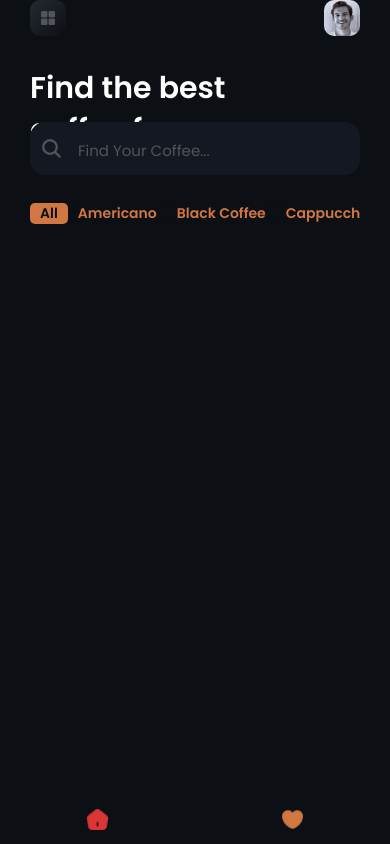
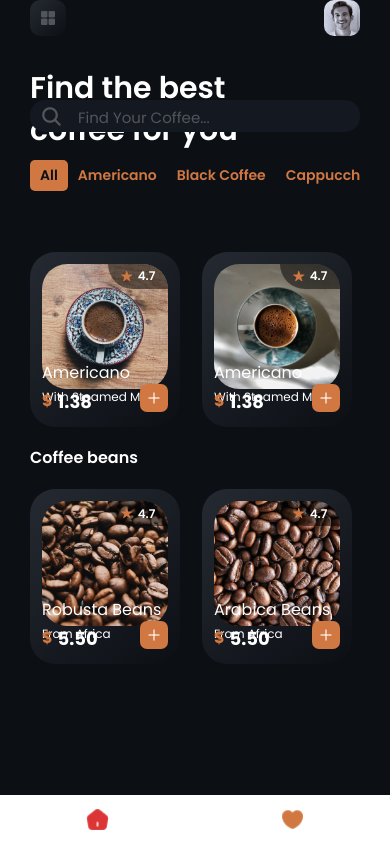
Before and after one commit to yassineltayeb/react-native-coffee-shop, a React Native app: screen /Home in a window 390 px wide. Built offline with nearby package versions, Linux system fonts and the light colour scheme.

Commit message:
added coffees and beans

```diff
--- a/App.tsx
+++ b/App.tsx
@@ -35,7 +35,7 @@ export default function App() {
 
   return (
     <Provider store={store}>
-      <StatusBar style="dark" />
+      <StatusBar style="light" />
       <Navigation />
     </Provider>
   );
--- a/components/common/Navigation.tsx
+++ b/components/common/Navigation.tsx
@@ -18,7 +18,7 @@ const Navigation: React.FC<NavigationProps> = ({}) => {
             // backgroundColor: COLORS.primaryBlackHex,
             backgroundColor: `rgba(${COLORS.primaryBlackHex}, 0.5)`,
             borderTopWidth: 0,
-            position:"absolute"
+            // position:"absolute"
           },
           tabBarShowLabel: false,
           tabBarActiveTintColor: COLORS.primaryRedHex,
--- /dev/null
+++ b/components/home/CardItem.tsx
@@ -0,0 +1,151 @@
+import {
+  ImageBackground,
+  Pressable,
+  StyleSheet,
+  Text,
+  View,
+} from "react-native";
+import React from "react";
+import { COLORS, FONTFAMILY, FONTSIZE } from "theme/these";
+import { LinearGradient } from "expo-linear-gradient";
+import Ionicons from "@expo/vector-icons/Ionicons";
+import { FontAwesome } from "@expo/vector-icons";
+
+interface CoffeesItemProps {
+  coffee: any;
+}
+
+const CardItem: React.FC<CoffeesItemProps> = ({ coffee }) => {
+  return (
+    <Pressable>
+      <LinearGradient
+        start={{ x: 0, y: 0 }}
+        end={{ x: 1, y: 1 }}
+        colors={[COLORS.primaryGreyHex, COLORS.primaryBlackHex]}
+        style={styles.itemContainer}
+      >
+        <ImageBackground
+          source={coffee.imagelink_square}
+          imageStyle={styles.image}
+          style={styles.imageBackground}
+          resizeMode="cover"
+        >
+          <View style={styles.ratingContainer}>
+            <Ionicons
+              name="star"
+              size={FONTSIZE.size_12}
+              color={COLORS.primaryOrangeHex}
+            />
+            <Text style={styles.rating}>{coffee.average_rating}</Text>
+          </View>
+        </ImageBackground>
+        <View style={styles.coffeeDetailsContainer}>
+          <Text style={styles.coffeeName}>{coffee.name}</Text>
+          <Text style={styles.specialIngredient}>
+            {coffee.special_ingredient}
+          </Text>
+        </View>
+        <View style={styles.footerContainer}>
+          <View style={styles.priceContainer}>
+            <Text style={styles.priceIcon}>$</Text>
+            <Text style={styles.price}>{coffee.prices[0].price}</Text>
+          </View>
+          <View style={styles.addButton}>
+            <Ionicons
+              name="add"
+              size={FONTSIZE.size_18}
+              color={COLORS.primaryWhiteHex}
+              style={styles.addButtonIcon}
+            />
+          </View>
+        </View>
+      </LinearGradient>
+    </Pressable>
+  );
+};
+
+const styles = StyleSheet.create({
+  itemContainer: {
+    flex: 1,
+    backgroundColor: COLORS.primaryOrangeHex,
+    borderRadius: 25,
+    marginRight: 22,
+    height: 250,
+    width: 150,
+    padding: 12,
+  },
+  imageBackground: {
+    flex: 1,
+  },
+  image: {
+    width: "100%",
+    height: 125,
+    borderRadius: 25,
+  },
+  ratingContainer: {
+    backgroundColor: "rgba(0, 0, 0, 0.5)",
+    width: 60,
+    height: 25,
+    position: "absolute",
+    right: 0,
+    borderTopRightRadius: 25,
+    borderBottomLeftRadius: 25,
+    flex: 1,
+    flexDirection: "row",
+    justifyContent: "center",
+    alignItems: "center",
+    padding: 4,
+  },
+  rating: {
+    color: COLORS.primaryWhiteHex,
+    fontFamily: FONTFAMILY.poppins_semibold,
+    fontSize: FONTSIZE.size_12,
+    marginLeft: 5,
+  },
+  coffeeDetailsContainer: {
+    flex: 1,
+    marginTop: 12,
+  },
+  coffeeName: {
+    color: COLORS.primaryWhiteHex,
+    fontFamily: FONTFAMILY.poppins_regular,
+    fontSize: FONTSIZE.size_16,
+    marginTop: 30,
+  },
+  specialIngredient: {
+    color: COLORS.primaryWhiteHex,
+    fontFamily: FONTFAMILY.poppins_regular,
+    fontSize: FONTSIZE.size_12,
+    marginTop: 3,
+  },
+  footerContainer: {
+    flexDirection: "row",
+    justifyContent: "space-between",
+  },
+  priceContainer: {
+    flexDirection: "row",
+    marginTop: 4,
+  },
+  priceIcon: {
+    color: COLORS.primaryOrangeHex,
+    fontFamily: FONTFAMILY.poppins_bold,
+    fontSize: FONTSIZE.size_16,
+    marginRight: 5,
+  },
+  price: {
+    color: COLORS.primaryWhiteHex,
+    fontFamily: FONTFAMILY.poppins_bold,
+    fontSize: FONTSIZE.size_18,
+  },
+  addButton: {
+    height: 28,
+    width: 28,
+    backgroundColor: COLORS.primaryOrangeHex,
+    borderRadius: 7,
+    justifyContent: "center",
+    alignItems: "center",
+  },
+  addButtonIcon: {},
+});
+
+export default CardItem;
--- /dev/null
+++ b/components/home/CardsList.tsx
@@ -0,0 +1,24 @@
+import { FlatList, StyleSheet } from "react-native";
+import React from "react";
+import CardItem from "./CardItem";
+
+interface CoffeesListProps {
+  items: any[];
+  style?: any;
+}
+
+const CardsList: React.FC<CoffeesListProps> = ({ items: coffees, style }) => {
+  return (
+    <FlatList
+      horizontal
+      showsHorizontalScrollIndicator={false}
+      data={coffees}
+      renderItem={({ item }) => <CardItem coffee={item} />}
+      keyExtractor={(item, index) => item.id}
+    />
+  );
+};
+
+const styles = StyleSheet.create({});
+
+export default CardsList;
--- a/components/home/Categories.tsx
+++ b/components/home/Categories.tsx
@@ -48,6 +48,7 @@ const Categories: React.FC<CategoriesProps> = ({
 const styles = StyleSheet.create({
   itemContainer: {
     paddingHorizontal: 10,
+    paddingVertical: 5,
     backgroundColor: COLORS.primaryBlackHex,
     borderRadius: 5,
   },
--- a/screens/HomeScreen.tsx
+++ b/screens/HomeScreen.tsx
@@ -1,6 +1,7 @@
 import SearchInput from "components/SearchInput";
 import Header from "components/common/Header";
 import Categories from "components/home/Categories";
+import CardsList from "components/home/CardsList";
 import Title from "components/labels/Title";
 import { useEffect, useState } from "react";
 import { ScrollView, StyleSheet, View } from "react-native";
@@ -16,6 +17,7 @@ const HomeScreen: React.FC<HomeScreenProps> = ({}) => {
   const [categories, setCategories] = useState<string[]>([]);
   const [activeCategory, setActiveCategory] = useState<string>("All");
   const [filteredCoffees, setFilteredCoffees] = useState<any[]>(coffees);
+  const [filteredBeans, setFilteredBeans] = useState<any[]>(beans);
 
   useEffect(() => {
     getCategories();
@@ -36,9 +38,19 @@ const HomeScreen: React.FC<HomeScreenProps> = ({}) => {
     setFilteredCoffees(filteredCoffees);
   };
 
+  const getFilteredBeans = (category: string) => {
+    if (category == "All") {
+      setFilteredBeans(beans);
+      return;
+    }
+    const filteredBeans = coffees.filter((bean) => bean.name == category);
+    setFilteredBeans(filteredBeans);
+  };
+
   const handelActiveCategory = (category: string) => {
     setActiveCategory(category);
     getFilteredCoffees(category);
+    getFilteredBeans(category);
   };
 
   return (
@@ -69,6 +81,15 @@ const HomeScreen: React.FC<HomeScreenProps> = ({}) => {
           activeCategory={activeCategory}
           onCategoryChange={handelActiveCategory}
         />
+        <CardsList items={filteredCoffees} />
+        <Title
+          title="Coffee beans"
+          fontFamily={FONTFAMILY.poppins_semibold}
+          fontSize={FONTSIZE.size_16}
+          color={COLORS.primaryWhiteHex}
+          style={{ marginVertical: 20 }}
+        />
+        <CardsList items={filteredBeans} />
       </ScrollView>
     </SafeAreaView>
   );
```
